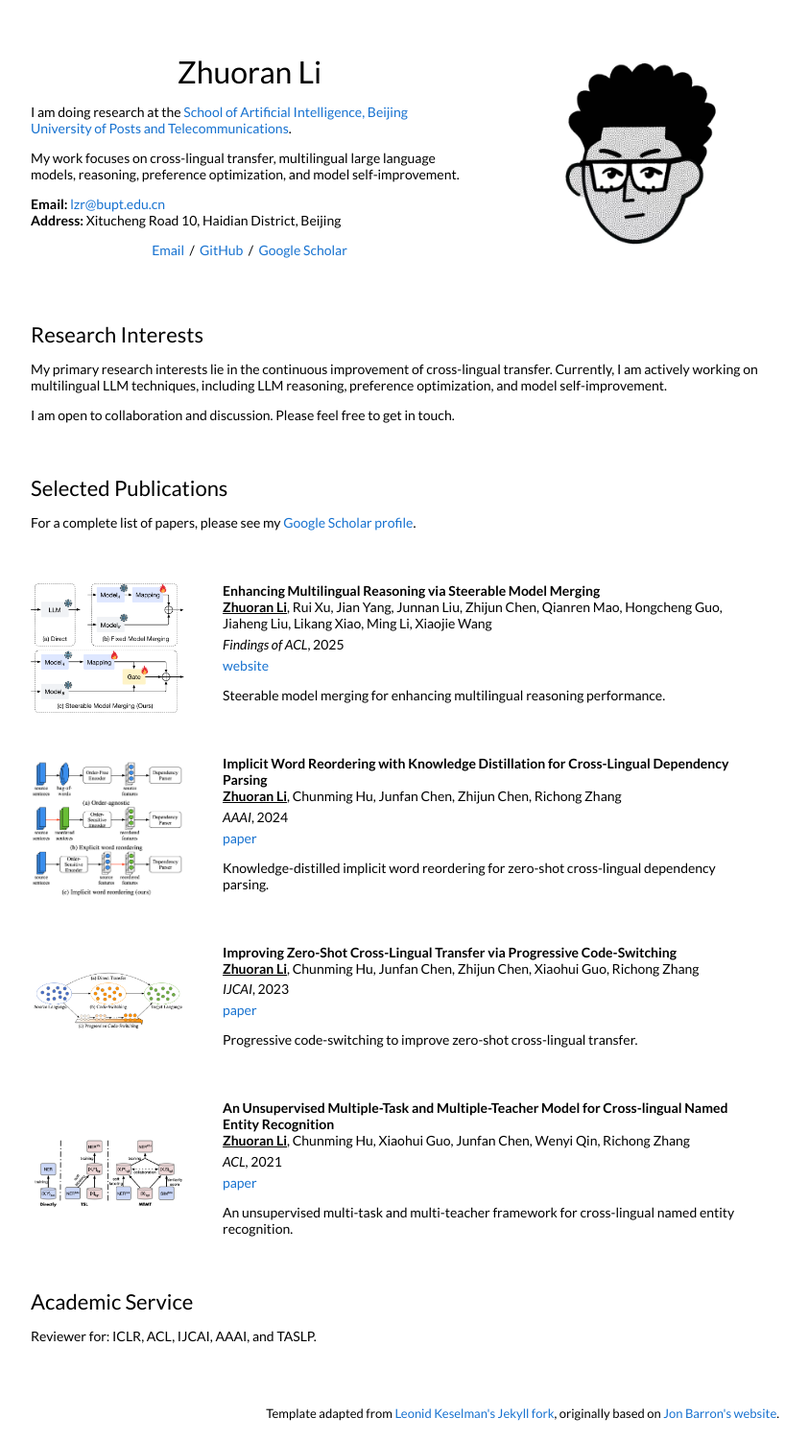
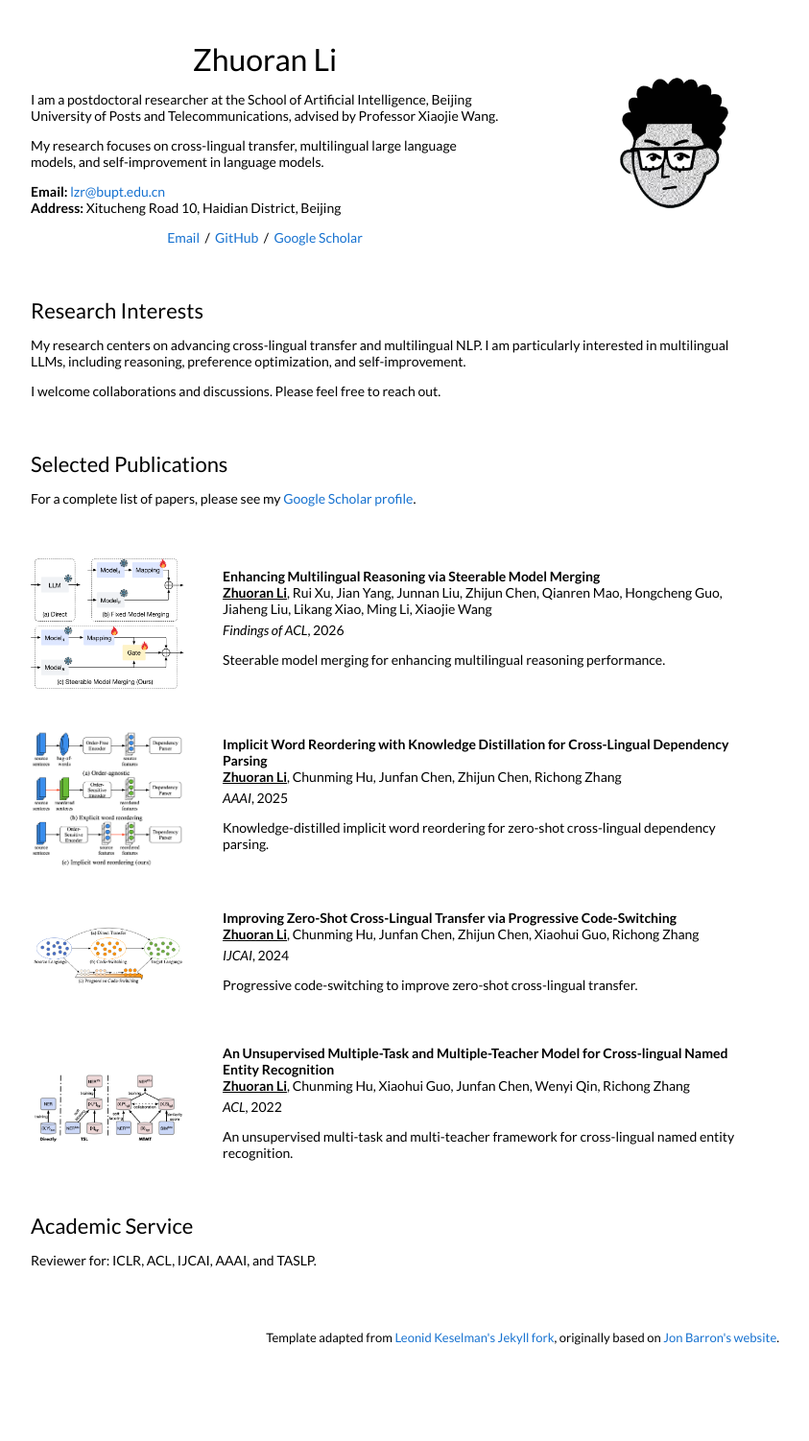
Before and after one commit to lizhuoran-nlp/lizhuoran-nlp.github.io, a Jekyll site: the page built from index.html, in a window 1280 px wide. Shown: the whole page at 96% size, without its empty margins (228-1071 px from the left). Built offline with Jekyll 4.4.1, drawn with Linux system fonts in a browser that asks for light colours; after the commit the page ends 1423 px from its top, so only the background shows below that.

Commit message:
Update bio to postdoctoral researcher

```diff
--- a/index.html
+++ b/index.html
@@ -4,13 +4,13 @@ layout: default
 
 <table style="width:100%;border:0;border-spacing:0;border-collapse:separate;margin-right:auto;margin-left:auto;">
   <tr>
-    <td style="padding:2.5%;width:62%;vertical-align:middle;">
+    <td style="padding:2.5%;width:66%;vertical-align:middle;">
       <h1>{{ site.name }}</h1>
       <p>
-        I am doing research at the <a href="https://www.bupt.edu.cn/">{{ site.affiliation }}</a>.
+        I am a postdoctoral researcher at the {{ site.affiliation }}, advised by Professor Xiaojie Wang.
       </p>
       <p>
-        My work focuses on cross-lingual transfer, multilingual large language models, reasoning, preference optimization, and model self-improvement.
+        My research focuses on cross-lingual transfer, multilingual large language models, and self-improvement in language models.
       </p>
       <p>
         <strong>Email:</strong> <a href="mailto:{{ site.email }}">{{ site.email }}</a><br>
@@ -22,8 +22,8 @@ layout: default
         <a href="{{ site.google_scholar }}">Google Scholar</a>
       </p>
     </td>
-    <td style="padding:2.5%;width:38%;max-width:38%;">
-      <img style="width:100%;max-width:100%;border-radius:8px;" alt="profile photo" src="{{ site.baseurl }}/{{ site.avatar }}">
+    <td style="padding:2.5%;width:34%;max-width:34%;vertical-align:middle;">
+      <img style="width:82%;max-width:82%;border-radius:8px;display:block;margin-left:auto;" alt="profile photo" src="{{ site.baseurl }}/{{ site.avatar }}">
     </td>
   </tr>
 </table>
@@ -33,10 +33,10 @@ layout: default
     <td style="padding:2.5%;width:100%;vertical-align:middle;">
       <h2>Research Interests</h2>
       <p>
-        My primary research interests lie in the continuous improvement of cross-lingual transfer. Currently, I am actively working on multilingual LLM techniques, including LLM reasoning, preference optimization, and model self-improvement.
+        My research centers on advancing cross-lingual transfer and multilingual NLP. I am particularly interested in multilingual LLMs, including reasoning, preference optimization, and self-improvement.
       </p>
       <p>
-        I am open to collaboration and discussion. Please feel free to get in touch.
+        I welcome collaborations and discussions. Please feel free to reach out.
       </p>
     </td>
   </tr>
@@ -65,12 +65,6 @@ layout: default
       <h3 style="margin-bottom:0.2em;">{{ post.title }}</h3>
       <p style="margin:0;">{{ post.authors }}</p>
       <p style="margin:0.35em 0;"><em>{{ post.venue }}</em>, {{ post.date | date: "%Y" }}</p>
-      <p style="margin:0.35em 0;">
-        {% if post.paper %}<a href="{{ post.paper }}">paper</a>{% endif %}
-        {% if post.paper and post.website %} / {% endif %}
-        {% if post.website %}<a href="{{ post.website }}">website</a>{% endif %}
-        {% if post.code %}{% if post.paper or post.website %} / {% endif %}<a href="{{ post.code }}">code</a>{% endif %}
-      </p>
       <p>{{ post.excerpt | strip_html }}</p>
     </td>
   </tr>
```
Also changed, not shown: _posts/2022-01-01-multi-task-multi-teacher.md (+1 -1 lines), _posts/2024-01-01-progressive-code-switching.md (+1 -1 lines), _posts/2025-01-01-implicit-word-reordering.md (+1 -1 lines), _posts/2026-01-01-steerable-model-merging.md (+1 -1 lines), README.md.
